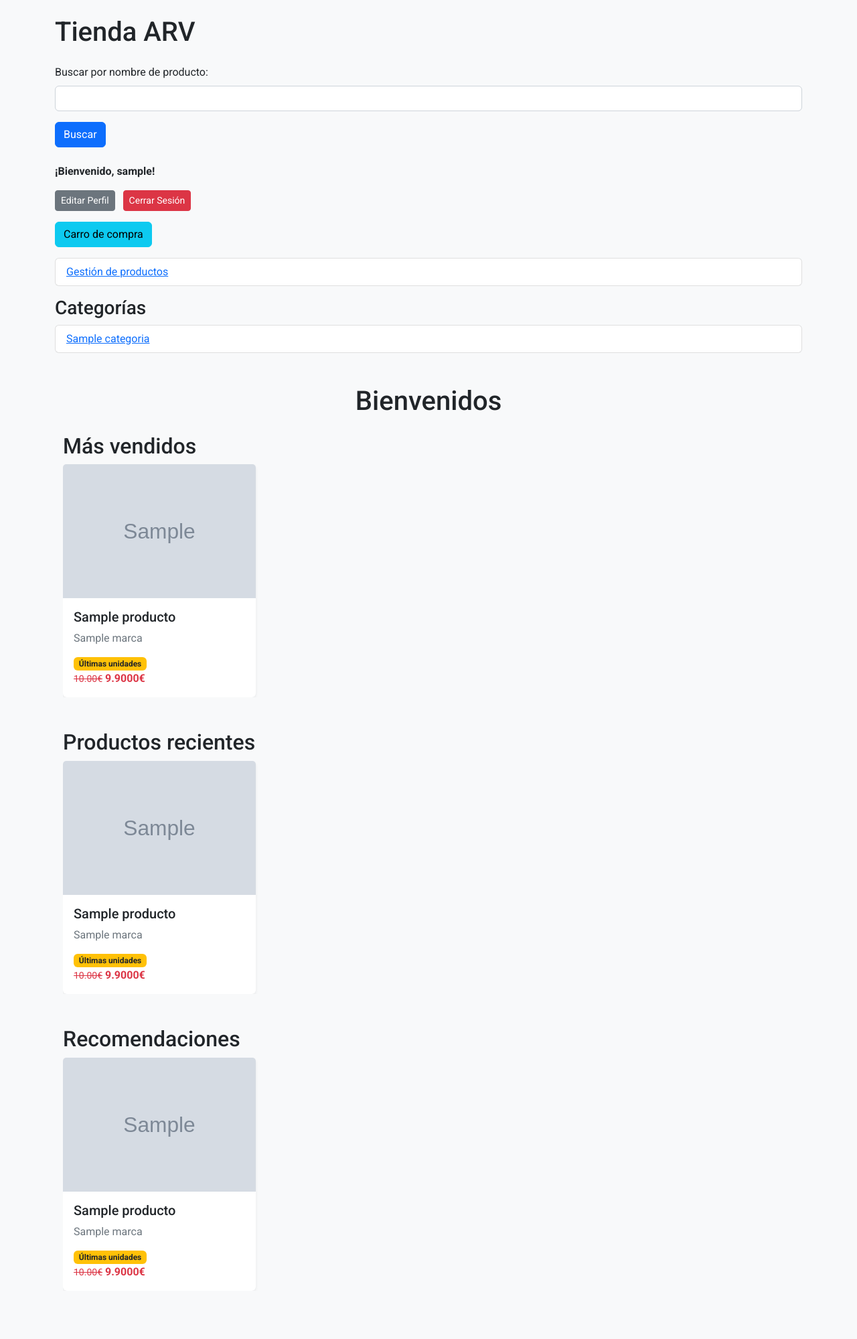
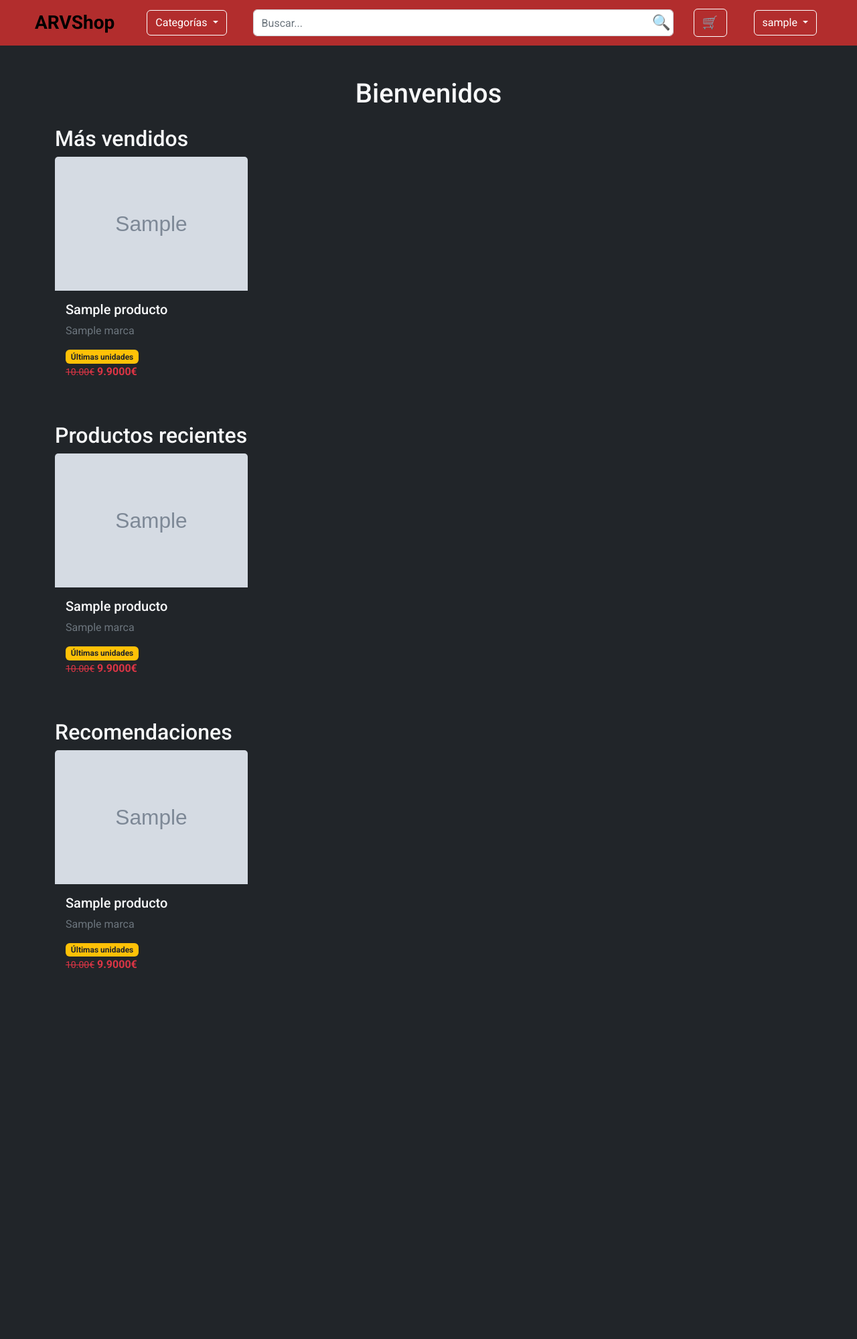
Before and after one commit to AdryReyes/Proyecto, a Django app: page /tienda/ in a window 1280 px wide. Shown: the whole page at 67% size. After the commit the page ends 1446 px from the top, so only its background shows below. Run offline with Django 5.2, Linux system fonts and the light colour scheme; a user stored in the database is signed in; tables that the repository leaves empty hold one stand-in row (values such as "Sample post"); grey boxes marked "Sample" are stand-in pictures; some libraries are stand-ins or nearby versions.

Commit message:
un poco de estilo

```diff
--- /dev/null
+++ b/tiendaARV/tienda/static/css/estilos.css
@@ -0,0 +1,137 @@
+/* Logo texto ARVShop grande, negro y separado del borde */
+.navbar-brand {
+  color: black !important;
+  font-family: 'Roboto', sans-serif;
+  font-weight: 900;          /* Más negrita */
+  font-size: 2.5rem;         /* Tamaño grande */
+  margin-left: 2.5rem;       /* Separación del borde izquierdo */
+  margin-right: 3rem;        /* Espacio a la derecha del logo */
+  cursor: pointer;
+  user-select: none;
+}
+
+/* Alineación general de navbar items */
+.navbar-nav, .dropdown, .search-wrapper, .ms-auto.d-flex.align-items-center {
+  display: flex;
+  align-items: center;
+}
+
+/* Formulario de búsqueda centrado verticalmente */
+form.d-flex.mx-auto.w-50 {
+  height: 50px;
+  margin-top: 0 !important;
+  margin-bottom: 0 !important;
+}
+
+/* Input de búsqueda estilizado */
+.search-wrapper input {
+  height: 40px;
+  font-size: 1rem;
+  padding-right: 2.5rem;
+  border-radius: 6px;
+}
+
+/* Botón lupa dentro del buscador */
+.search-wrapper button {
+  font-size: 1.4rem;
+  color: #333;  /* Gris oscuro para contraste */
+  cursor: pointer;
+}
+
+/* Espacio aumentado después del botón Categorías */
+.dropdown.me-3 {
+  margin-right: 3rem;
+}
+
+/* Contenedor de carrito y perfil a la derecha, con espacios amplios */
+.ms-auto.d-flex.align-items-center {
+  gap: 2rem;           /* Espacio entre carrito y perfil */
+  margin-right: 2.5rem; /* Separación del borde derecho */
+}
+
+/* Margen extra en botón dropdown perfil (opcional) */
+.dropdown > .btn {
+  margin-right: 0.5rem;
+}
+
+/* Botones personalizados con fondo rojo dentro del marco blanco */
+.btn-outline-light.custom-btn {
+  background-color: #b22d2d; /* fondo rojo burdeos */
+  color: white !important;
+  border: 1px solid white;
+  transition: background-color 0.3s, color 0.3s;
+}
+
+/* Hover más oscuro */
+.btn-outline-light.custom-btn:hover {
+  background-color: #8a2222; /* rojo más oscuro */
+  color: white !important;
+  border-color: white;
+}
+
+/* Para el botón carrito que usa btn-outline-light y custom-btn */
+a.btn-outline-light.custom-btn {
+  background-color: #b22d2d;
+  color: white !important;
+  border: 1px solid white;
+  padding: 0.375rem 0.75rem;
+  font-size: 1.2rem;
+  border-radius: 0.375rem;
+  display: flex;
+  align-items: center;
+  justify-content: center;
+  transition: background-color 0.3s ease;
+}
+
+a.btn-outline-light.custom-btn:hover {
+  background-color: #8a2222;
+  color: white !important;
+  border-color: white;
+}
+
+/* Botones personalizados (sin cambios) */
+.custom-btn {
+  background-color: rgba(255, 255, 255, 0.15);
+  transition: background-color 0.3s;
+}
+
+.custom-btn:hover {
+  background-color: rgba(255, 255, 255, 0.35);
+}
+
+/* Búsqueda posicionamiento */
+.search-wrapper {
+  position: relative;
+  width: 100%;
+}
+
+.search-wrapper input {
+  padding-right: 2.5rem;
+}
+
+.search-wrapper button {
+  position: absolute;
+  right: 0.25rem;
+  top: 50%;
+  transform: translateY(-50%);
+  border: none;
+  background: none;
+  color: #333;
+  font-size: 1.4rem;
+  padding: 0;
+}
+
+.search-wrapper button:hover {
+  color: #555;
+  cursor: pointer;
+}
+
+.card.card-transparent {
+    background-color: transparent !important;
+    border: none !important;
+    box-shadow: none !important;
+}
+
+.card.card-transparent .card-body {
+    background-color: transparent !important;
+}
--- a/tiendaARV/tienda/templates/tienda/base.html
+++ b/tiendaARV/tienda/templates/tienda/base.html
@@ -9,87 +9,88 @@
     <script src="https://cdn.jsdelivr.net/npm/bootstrap@5.0.2/dist/js/bootstrap.bundle.min.js"></script>
     <script src="https://www.paypal.com/sdk/js?client-id=YOUR_CLIENT_ID&currency=USD"></script>
     <link href="https://fonts.googleapis.com/css2?family=Roboto:wght@400;500;700&display=swap" rel="stylesheet">
+    <link rel="stylesheet" href="https://cdn.jsdelivr.net/npm/bootstrap-icons@1.10.5/font/bootstrap-icons.css">
     <link rel="stylesheet" href="{% static 'css/estilos.css' %}">
 </head>
-<body class="bg-light text-dark" style="font-family: 'Roboto', sans-serif;">
+{% comment %} <body class="bg-light text-dark" style="font-family: 'Roboto', sans-serif;"> {% endcomment %}
+<body class="bg-dark text-light" style="font-family: 'Roboto', sans-serif;">
+<nav class="navbar navbar-expand-lg" style="background-color: #b22d2d;">
+  <div class="container-fluid">
 
-    <div class="container py-4">
+    <!-- Logo como imagen más grande -->
+    <a class="navbar-brand fw-bold fs-3 text-black" href="/">
+        ARVShop
+    </a>
 
-        <h1 class="mb-4"><a class="text-decoration-none text-dark" href="/">Tienda ARV</a></h1>
+    <!-- Botón de Categorías con Dropdown -->
+    <div class="dropdown me-3">
+      <button class="btn btn-outline-light dropdown-toggle custom-btn" type="button" id="dropdownCategorias" data-bs-toggle="dropdown" aria-expanded="false">
+        Categorías
+      </button>
+      <ul class="dropdown-menu" aria-labelledby="dropdownCategorias">
+        {% if categorias %}
+          {% for categoria in categorias %}
+            <li>
+              <a class="dropdown-item" href="{% url 'productos_por_categoria' categoria.nombre %}">
+                {{ categoria.nombre }}
+              </a>
+            </li>
+          {% empty %}
+            <li><span class="dropdown-item text-muted">No hay categorías</span></li>
+          {% endfor %}
+        {% else %}
+          <li><span class="dropdown-item text-muted">No hay categorías</span></li>
+        {% endif %}
+      </ul>
+    </div>
 
-        <form method="GET" action="{% url 'buscar_por_nombre' %}" class="mb-4">
-            <div class="mb-3">
-                <label for="q" class="form-label">Buscar por nombre de producto:</label>
-                <input type="text" id="q" name="q" class="form-control" value="{{ q }}">
+    <!-- Buscador con lupa dentro -->
+    <form method="GET" action="{% url 'buscar_por_nombre' %}" class="d-flex mx-auto w-50">
+      <div class="search-wrapper w-100">
+        <input class="form-control" type="search" name="q" placeholder="Buscar..." aria-label="Buscar">
+        <button type="submit">🔍</button>
       </div>
-            <button type="submit" class="btn btn-primary">Buscar</button>
     </form>
 
-        {% if request.user.is_authenticated %}
-            <div class="mb-3">
-                <p class="fw-bold">¡Bienvenido, {{ request.user.username }}!</p>
-
-                {% if es_moderador and not request.user.cliente %}
-                    <a href="{% url 'moderarComentarios' %}" class="btn btn-warning btn-sm me-2">Moderar Comentarios</a>
-                {% endif %}
-
-                {% if request.user.cliente %}
-                    <a href="{% url 'perfil' %}" class="btn btn-secondary btn-sm me-2">Editar Perfil</a>
-                {% endif %}
-
-                <form id="logoutForm" action="{% url 'logout' %}" method="post" class="d-inline">
-                    {% csrf_token %}
-                    <button type="submit" class="btn btn-danger btn-sm">Cerrar Sesión</button>
-                </form>
-            </div>
-        {% else %}
-            <div class="mb-3">
-                <a href="{% url 'login' %}" class="btn btn-success me-2">Iniciar Sesión</a>
-                <a href="{% url 'singin' %}" class="btn btn-outline-success">Registrarse</a>
-            </div>
-        {% endif %}
-
+    <!-- Carrito y Usuario -->
+    <div class="ms-auto d-flex align-items-center">
       {% if request.user.is_authenticated and request.user.cliente %}
-            <div class="mb-3">
-                <a href="{% url 'verCarrito' %}" class="btn btn-info">Carro de compra</a>
-            </div>
+        <a href="{% url 'verCarrito' %}" class="btn btn-outline-light me-2 custom-btn">🛒</a>
       {% endif %}
 
       {% if request.user.is_authenticated %}
-            {% if request.user.is_staff %}
-                <ul class="list-group mb-3">
-                    <li class="list-group-item"><a href="{% url 'producto_admin' %}">Gestión de productos</a></li>
-                    {% if request.user.cliente and request.user.cliente.vip %}
-                        <li class="list-group-item"><a href="{% url 'informe_compras' %}">Tu historial de compras</a></li>
+        <div class="dropdown">
+          <button class="btn btn-outline-light dropdown-toggle custom-btn" type="button" id="dropdownUser" data-bs-toggle="dropdown" aria-expanded="false">
+            {{ request.user.username }}
+          </button>
+          <ul class="dropdown-menu dropdown-menu-end" aria-labelledby="dropdownUser">
+            {% if request.user.cliente %}
+              <li><a class="dropdown-item" href="{% url 'perfil' %}">Perfil</a></li>
+              <li><a class="dropdown-item" href="{% url 'informe_compras' %}">Pedidos</a></li>
+              <li><a class="dropdown-item" href="{% url 'wishlist' %}">Wishlist</a></li>
             {% endif %}
+            {% if es_moderador and not request.user.cliente %}
+              <li><a class="dropdown-item" href="{% url 'moderarComentarios' %}">Moderar Comentarios</a></li>
+            {% endif %}
+            <li><hr class="dropdown-divider"></li>
+            <li>
+              <form id="logoutForm" action="{% url 'logout' %}" method="post" class="d-inline">
+                {% csrf_token %}
+                <button type="submit" class="dropdown-item text-danger">Cerrar Sesión</button>
+              </form>
+            </li>
           </ul>
+        </div>
       {% else %}
-                {% if request.user.cliente %}
-                    <ul class="list-group mb-3">
-                        <li class="list-group-item"><a href="{% url 'informe_compras' %}">Tu historial de compras</a></li>
-                        <li class="list-group-item"><a href="{% url 'wishlist' %}">Ver lista de deseos</a></li>
-                    </ul>
-                {% endif %}
-            {% endif %}
-        {% endif %}
-
-        <!-- Categorías -->
-        <div class="mb-4">
-            <h3>Categorías</h3>
-            {% if categorias %}
-                <ul class="list-group">
-                    {% for categoria in categorias %}
-                        <li class="list-group-item">
-                            <a href="{% url 'productos_por_categoria' categoria.nombre %}">{{ categoria.nombre }}</a>
-                        </li>
-                    {% empty %}
-                        <li class="list-group-item">No hay categorías disponibles</li>
-                    {% endfor %}
-                </ul>
-            {% else %}
-                <p class="text-muted">No hay categorías disponibles.</p>
+        <a href="{% url 'login' %}" class="btn btn-light me-2">Iniciar Sesión</a>
+        <a href="{% url 'singin' %}" class="btn btn-outline-light">Registrarse</a>
       {% endif %}
     </div>
+  </div>
+</nav>
+
+
+
 
         <!-- Contenido principal -->
         <div>
--- a/tiendaARV/tienda/templates/tienda/index.html
+++ b/tiendaARV/tienda/templates/tienda/index.html
@@ -12,9 +12,9 @@
         <h2>Más vendidos</h2>
         <div class="d-flex overflow-auto gap-3">
             {% for producto in productos_mas_vendidos %}
-            <div class="card shadow-sm border-0"
+            <div class="card border-0 shadow-none"
                  onclick="window.location.href='{% url 'producto_lista' producto.pk %}'"
-                 style="width: 18rem; flex: 0 0 auto; cursor: pointer;">
+                 style="width: 18rem; flex: 0 0 auto; cursor: pointer; background-color: transparent;">
                 {% if producto.producto_imagen %}
                 <img src="{{ producto.producto_imagen.url }}" class="card-img-top img-fluid" alt="{{ producto.producto_nombre }}" style="height: 200px; object-fit: cover;">
                 {% else %}
@@ -22,7 +22,7 @@
                     <p class="text-muted">Sin imagen disponible</p>
                 </div>
                 {% endif %}
-                <div class="card-body">
+                <div class="card-body" style="background-color: transparent;">
                     <h5 class="card-title">{{ producto.producto_nombre }}</h5>
                     <p class="card-text text-secondary">{{ producto.marca }}</p>
 
@@ -51,9 +51,9 @@
         <h2>Productos recientes</h2>
         <div class="d-flex overflow-auto gap-3">
             {% for producto in productos_recientes %}
-            <div class="card shadow-sm border-0"
+            <div class="card border-0 shadow-none"
                  onclick="window.location.href='{% url 'producto_lista' producto.pk %}'"
-                 style="width: 18rem; flex: 0 0 auto; cursor: pointer;">
+                 style="width: 18rem; flex: 0 0 auto; cursor: pointer; background-color: transparent;">
                 {% if producto.producto_imagen %}
                 <img src="{{ producto.producto_imagen.url }}" class="card-img-top img-fluid" alt="{{ producto.producto_nombre }}" style="height: 200px; object-fit: cover;">
                 {% else %}
@@ -61,7 +61,7 @@
                     <p class="text-muted">Sin imagen disponible</p>
                 </div>
                 {% endif %}
-                <div class="card-body">
+                <div class="card-body" style="background-color: transparent;">
                     <h5 class="card-title">{{ producto.producto_nombre }}</h5>
                     <p class="card-text text-secondary">{{ producto.marca }}</p>
 
@@ -90,9 +90,9 @@
         <h2>Recomendaciones</h2>
         <div class="d-flex overflow-auto gap-3">
             {% for producto in productos_recomendados %}
-            <div class="card shadow-sm border-0"
+            <div class="card border-0 shadow-none"
                  onclick="window.location.href='{% url 'producto_lista' producto.pk %}'"
-                 style="width: 18rem; flex: 0 0 auto; cursor: pointer;">
+                 style="width: 18rem; flex: 0 0 auto; cursor: pointer; background-color: transparent;">
                 {% if producto.producto_imagen %}
                 <img src="{{ producto.producto_imagen.url }}" class="card-img-top img-fluid" alt="{{ producto.producto_nombre }}" style="height: 200px; object-fit: cover;">
                 {% else %}
@@ -100,7 +100,7 @@
                     <p class="text-muted">Sin imagen disponible</p>
                 </div>
                 {% endif %}
-                <div class="card-body">
+                <div class="card-body" style="background-color: transparent;">
                     <h5 class="card-title">{{ producto.producto_nombre }}</h5>
                     <p class="card-text text-secondary">{{ producto.marca }}</p>
 
```
Also changed, not shown: tiendaARV/tienda/static/tienda/images/logo.jpg (added). Lines whose indentation alone changed are shown as unchanged.
